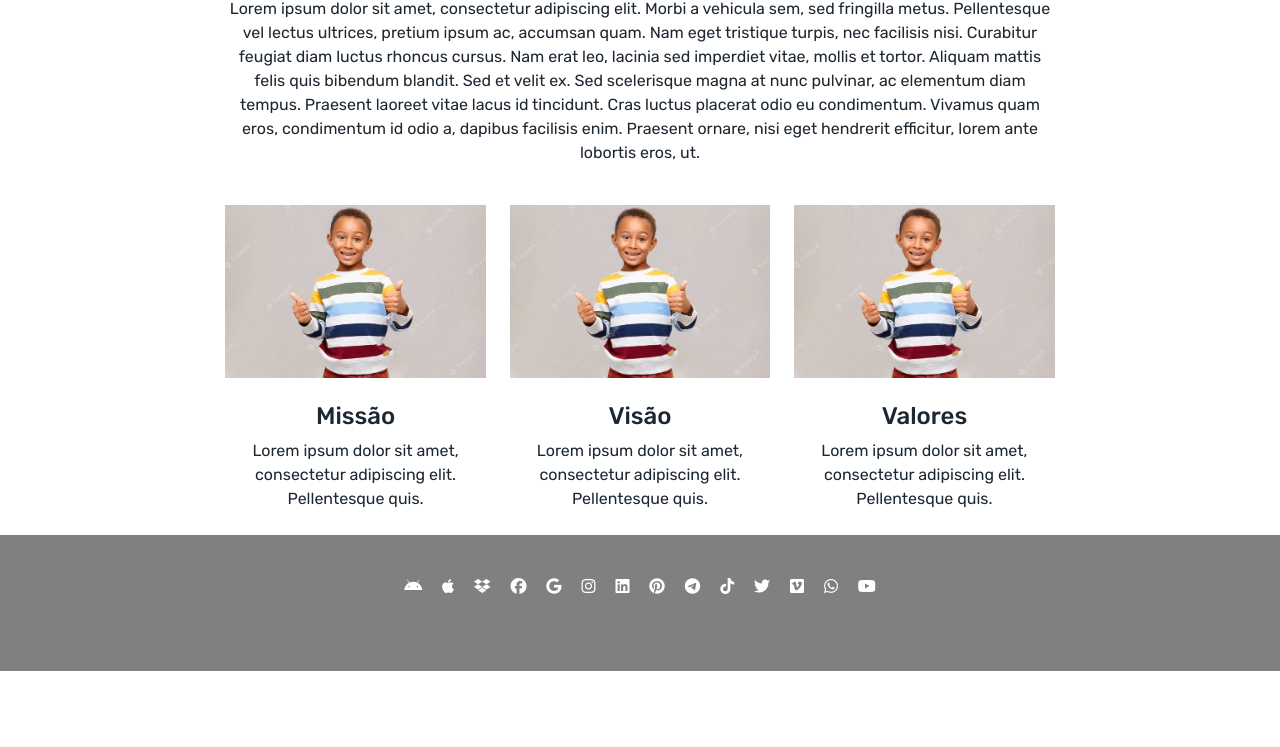
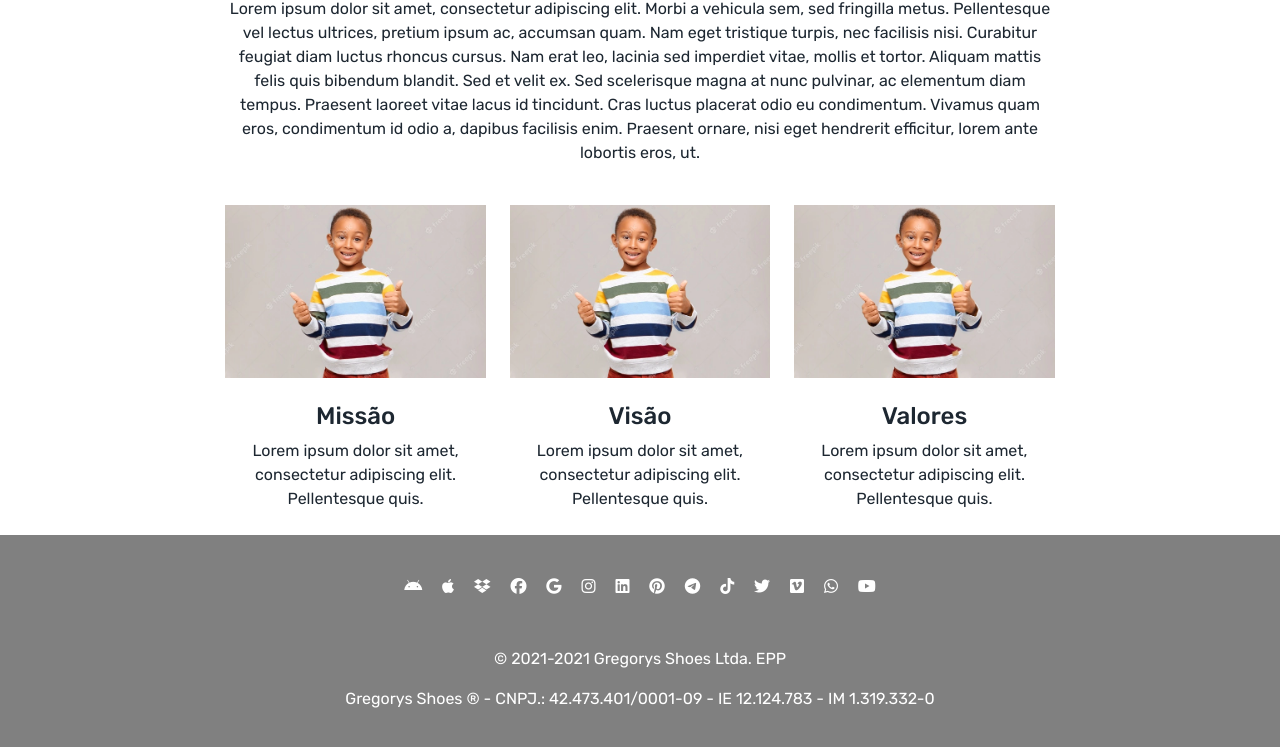
Before and after one commit to graphlab/www.Gregorys-Shoes.com.br, a plain HTML site: page index.html in a window 1280 px wide. Shown: the part 687-1434 px from the top of the page. Before the commit the page ends 1358 px from the top, so only its background shows below. Drawn offline with nearby package versions, Linux system fonts and the light colour scheme.

Commit message:
Added the 'Empresa' (Company) information.

```diff
--- a/index.html
+++ b/index.html
@@ -246,6 +246,11 @@
 					<a class="fab fa-youtube px-2" href="#"></a>
 				</div>
 			</div>
+			<!-- Empresa -->
+			<div class="container text-light text-center py-4 justify-content-center">
+				<p>&copy; 2021-2021 Gregorys Shoes Ltda. EPP</p>
+				<p>Gregorys Shoes &reg; - CNPJ.: 42.473.401/0001-09 - IE 12.124.783 - IM 1.319.332-0</p>
+			</div>
 		</footer>
 
 		<!-- 8th bootstrap section is the Socket HTML section -->
```
